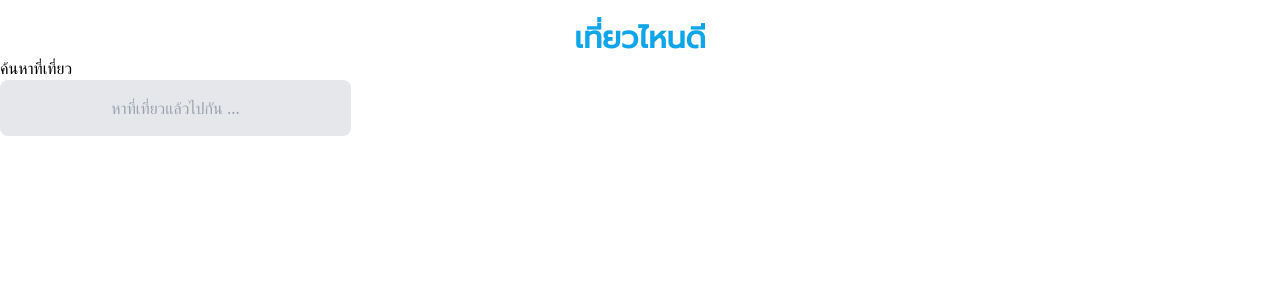
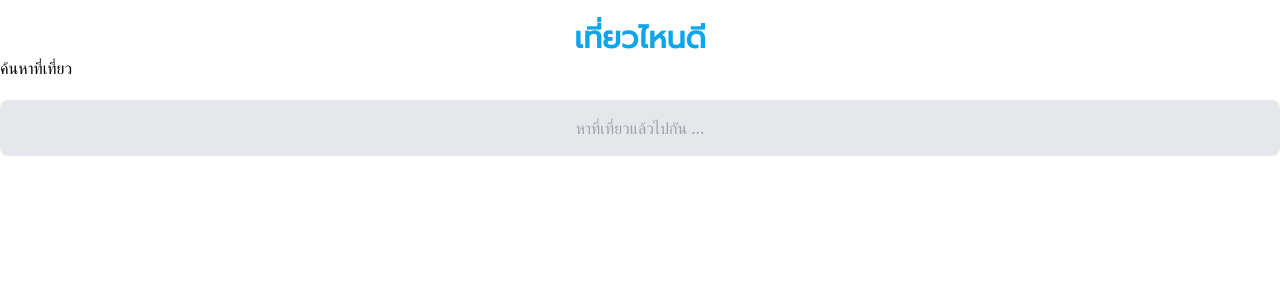
Before and after one commit to techupth/react-tourist-attraction-mini-project-tanawutw03, a React (Vite) app in the folder client/: page / in a window 1280 px wide. Shown: the top 300 px of the page. Built offline with nearby package versions, Linux system fonts and the light colour scheme.

Commit message:
fix: HRM

```diff
--- a/client/src/components/SearchBox.jsx
+++ b/client/src/components/SearchBox.jsx
@@ -13,19 +13,18 @@ function SearchBox() {
   };
 
   return (
-    <form onSubmit={handleSubmit} className="flex items-center">
-      <fieldset>
+    <form onSubmit={handleSubmit} className="flex flex-col">
+      <label htmlFor="search-input" className="">
         ค้นหาที่เที่ยว
-        <label htmlFor="search-input"></label>
+      </label>
       <input
         type="text"
         id="search-input"
         value={searchTerm}
         onChange={handleChange}
         placeholder="หาที่เที่ยวแล้วไปกัน ..."
-          className="bg-gray-200 p-4 rounded-lg w-full mr-4 focus:outline-none focus:ring-2 focus:ring-blue-500 text-center"
+        className="bg-gray-200 p-4 rounded-lg w-full mr-4 focus:outline-none focus:ring-2 focus:ring-blue-500 text-center mt-5"
       />
-      </fieldset>
     </form>
   );
 }
```
Also changed, not shown: 2 other files (tests, documents, lock files or other folders). Lines whose indentation alone changed are shown as unchanged.
